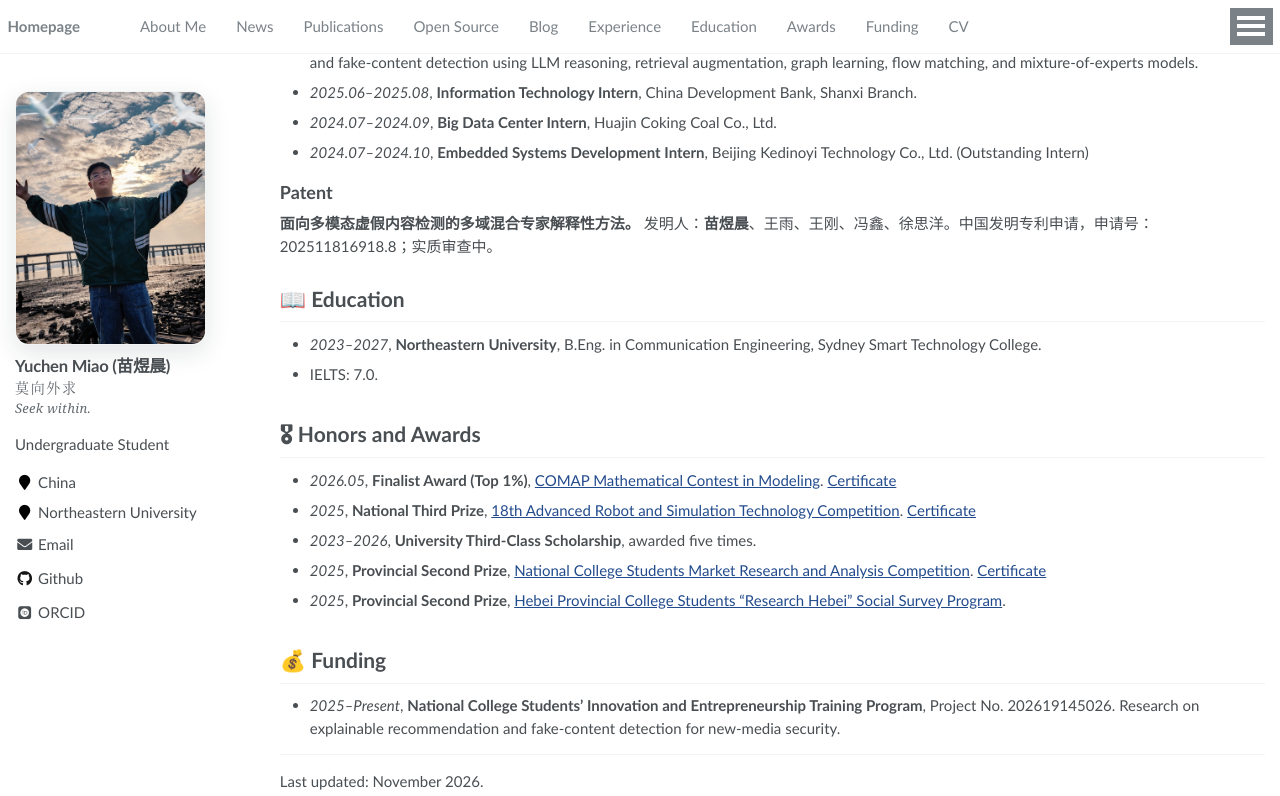
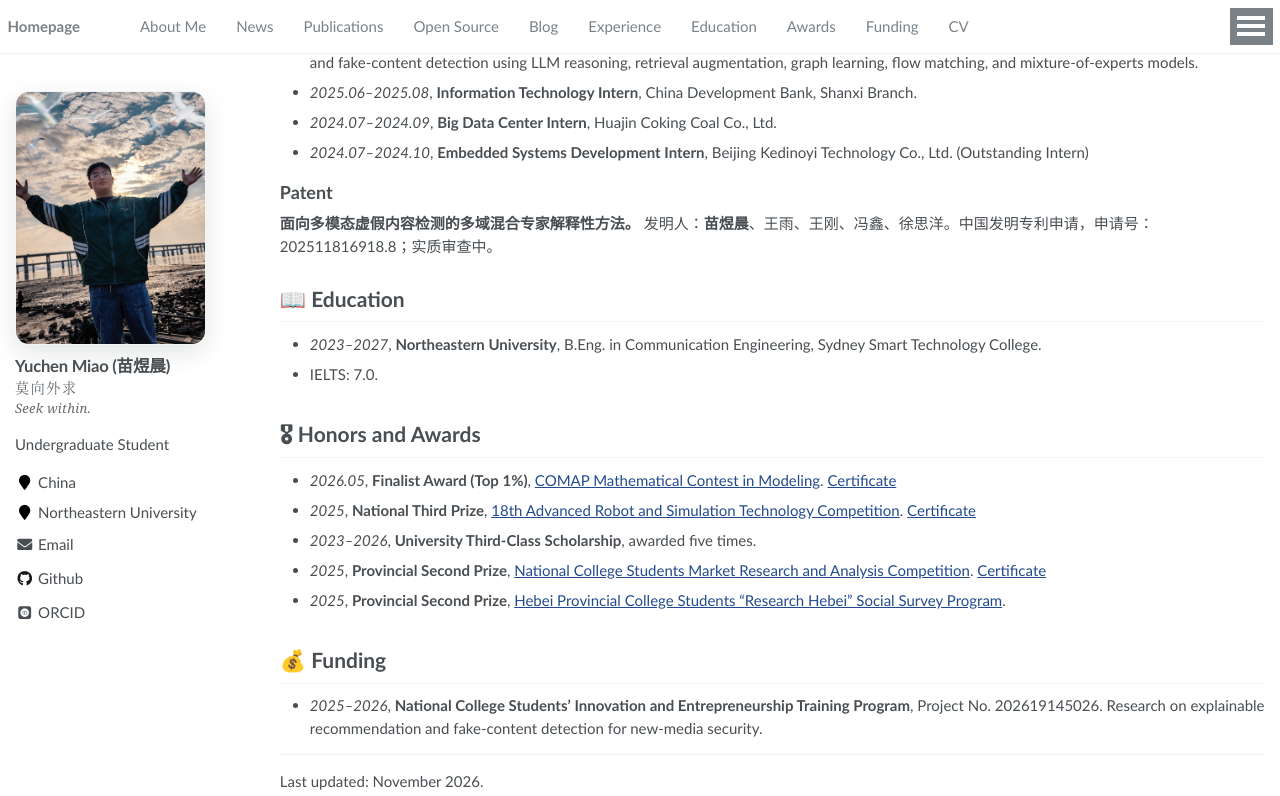
Before and after one commit to yuchenmiao04/yuchenmiao04.github.io, a Jekyll site: the page built from _pages/about.md, in a window 1280 px wide and 900 px high, scrolled down 2257 px, cut to the strip 0-796 px from the top of the window. Built offline with Jekyll 4.4.1, drawn with Linux system fonts in a browser that asks for light colours; some web fonts are replaced; formulas are drawn with MathJax 3.

Commit message:
Set funding program dates to 2025–2026

```diff
--- a/_pages/about.md
+++ b/_pages/about.md
@@ -145,7 +145,7 @@ Yurui Shi$^\dagger$, **Yuchen Miao$^\dagger$**, Ximing Hu, Zijun Wang, and Chang
 
 # 💰 Funding
 
-- *2025–Present*, **National College Students’ Innovation and Entrepreneurship Training Program**, Project No. 202619145026. Research on explainable recommendation and fake-content detection for new-media security.
+- *2025–2026*, **National College Students’ Innovation and Entrepreneurship Training Program**, Project No. 202619145026. Research on explainable recommendation and fake-content detection for new-media security.
 
 ---
 
```
